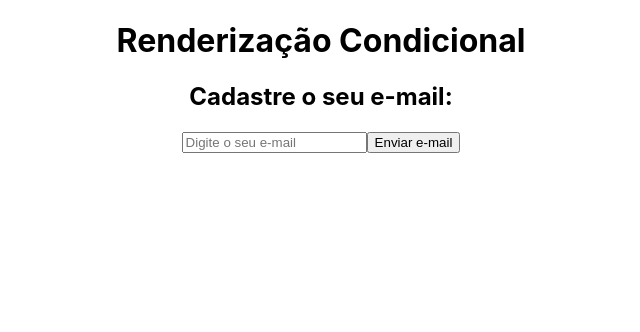
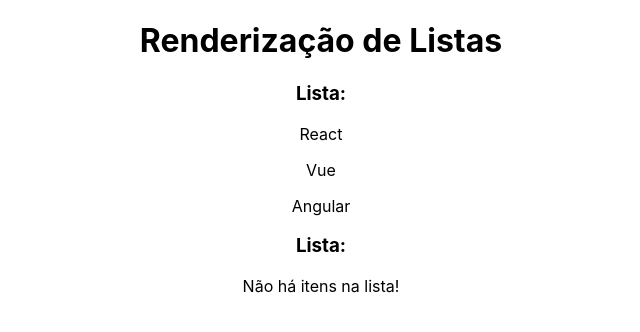
Before and after one commit to AlcindoNeto/react, a React (Create React App) app in the folder ARQUIVOS/meu-projeto/: page / in a window 1280 px wide. Shown: the top 332 px of the page, without its empty margins (319-959 px from the left). Built offline with nearby package versions, Linux system fonts and the light colour scheme.

Commit message:
Renderização de listas

```diff
--- a/ARQUIVOS/meu-projeto/src/App.jsx
+++ b/ARQUIVOS/meu-projeto/src/App.jsx
@@ -7,16 +7,18 @@ import List from './components/List';
 import Evento from './components/Evento';
 import Form from './components/Form';
 import Condicional from './components/Condicional';
+import OutraLista from './components/OutraLista.jsx';
 
 
 function App() {
-  const name = 'Alce'
+  const meusItens = ['React', 'Vue', 'Angular']
+/*   const name = 'Alce'
   const newName = name.toLocaleUpperCase()
   const nome = 'Joao'
 
   function sum(a, b){
     return a + b;
-  }
+  } */
 
 
 
@@ -40,8 +42,11 @@ function App() {
       <Evento numero={2}/> */}
       {/* <Form/>
       <Evento/> */}
-      <h1>Renderização Condicional</h1>
-      <Condicional/>
+      {/* <h1>Renderização Condicional</h1>
+      <Condicional/> */}
+      <h1>Renderização de Listas</h1>
+      <OutraLista itens={meusItens}/>
+      <OutraLista itens={[]}/>
     </div>
   );
 }
--- /dev/null
+++ b/ARQUIVOS/meu-projeto/src/components/OutraLista.jsx
@@ -0,0 +1,16 @@
+function OutraLista({itens}){
+    return(
+    <>
+        <h3>Lista:</h3>
+        {itens.length > 0 ? (
+            itens.map((item, index) =>(
+                <p key={index}>{item}</p>
+            )))
+        : (
+            <p>Não há itens na lista!</p>
+        )}
+    </>
+    )
+}
+
+export default OutraLista
```
